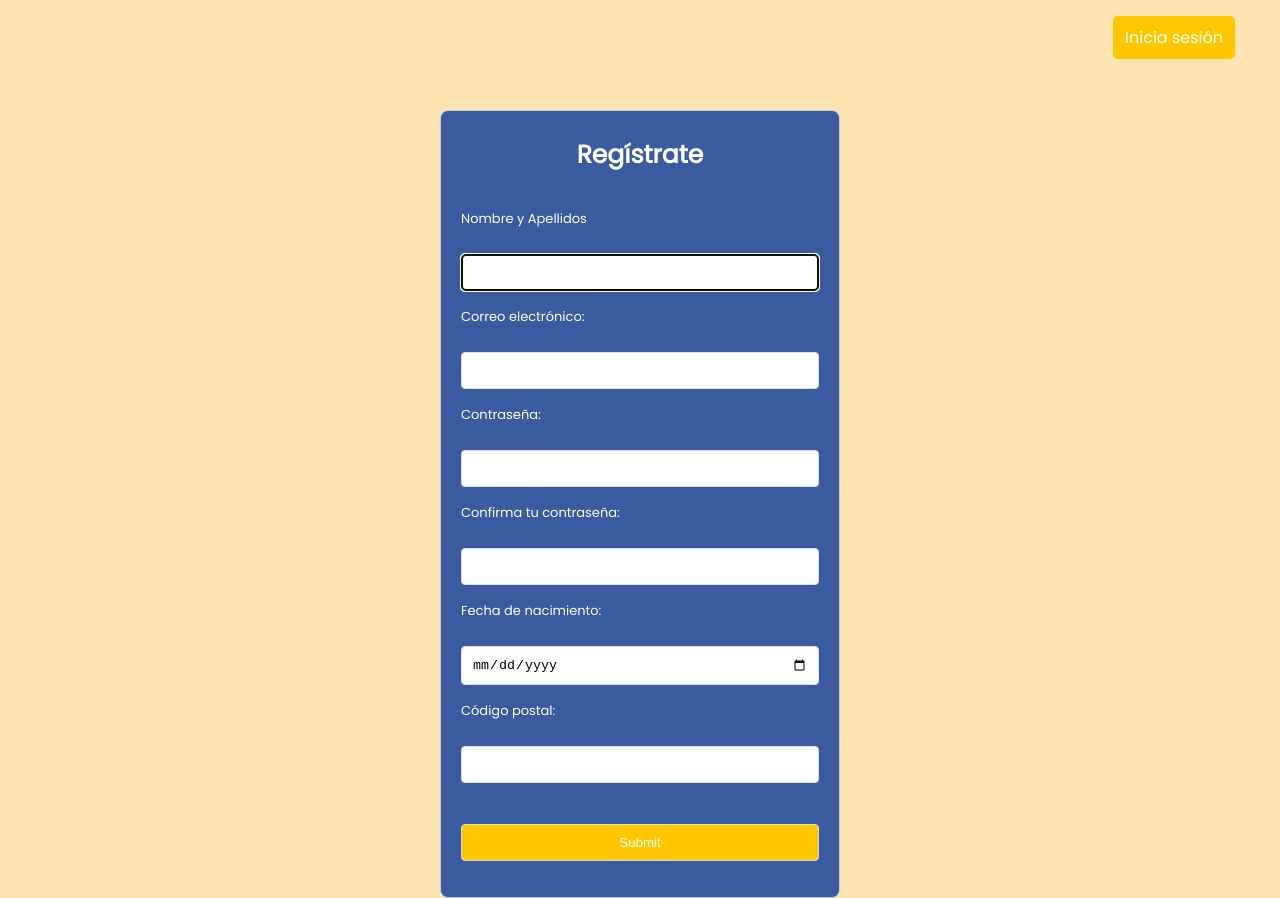
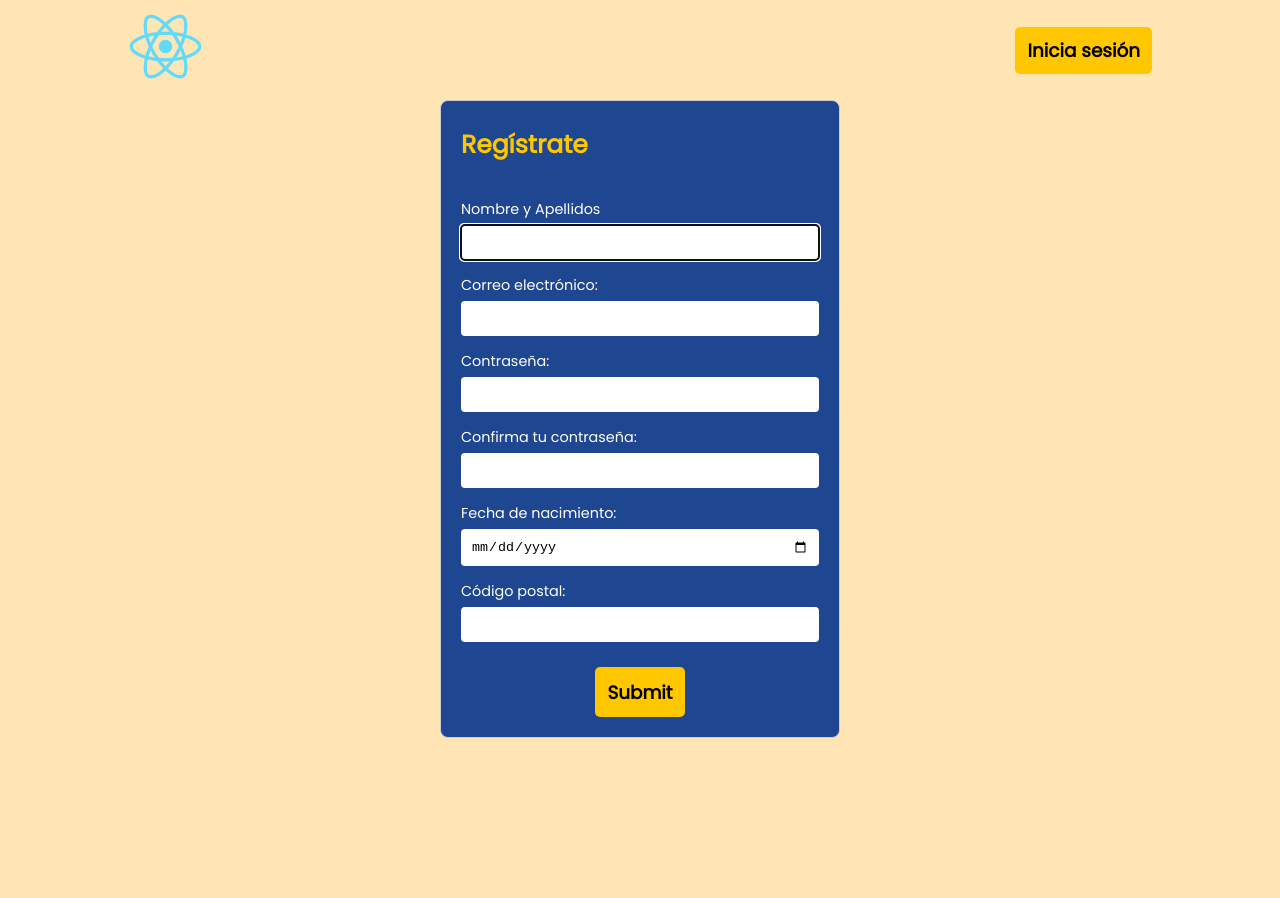
Before and after one commit to richardulloa/connecting_people, a React (Create React App) app in the folder conektin/: page /alta in a window 1280 px wide. After the commit the page ends 800 px from the top, so only its background shows below. Built offline with nearby package versions, Linux system fonts and the light colour scheme.

Commit message:
mejoras en alta

```diff
--- a/conektin/src/componentes/Alta.jsx
+++ b/conektin/src/componentes/Alta.jsx
@@ -1,6 +1,7 @@
 import React from 'react';
 import { useForm, } from 'react-hook-form';
 import './css/Alta.css'
+import { Link } from 'react-router-dom';
 
 
 function Alta() {
@@ -59,15 +60,15 @@ function Alta() {
         <div>
             <header>
                 <div className='cajita'>
-                    <a>Inicia sesión</a>
+                    <Link to={"/"}><img src="../logo512.png" alt="logo"/></Link>
+                    <Link className='inicioSesion'>Inicia sesión</Link>
                 </div>
             </header>
             <main>
                 <form id='altaUsuario' onSubmit={handleSubmit(recogerDatos)}>
                     <h1>Regístrate</h1>
                     <div className='pregunta'>
-                        <label id='altaUsuario' htmlFor='nombre'>Nombre y Apellidos</label>
-                        <br></br>
+                        <label className="labelPregunta" htmlFor='nombre'>Nombre y Apellidos</label>
                         <input id='nombre' autoFocus {...register('nombre', { required: true, maxLength: 30 })} />
                     </div>
                     {
@@ -81,8 +82,7 @@ function Alta() {
                     }
 
                     <div className='pregunta'>
-                        <label htmlFor='email'>Correo electrónico: </label>
-                        <br></br>
+                        <label className="labelPregunta" htmlFor='email'>Correo electrónico: </label>
                         <input type='email' id='email' {...register('email', { required: true, pattern: /^[A-Z0-9._%+-]+@[A-Z0-9.-]+\.[A-Z]{2,}$/i })} />
                     </div>
                     {
@@ -95,8 +95,7 @@ function Alta() {
                             <p className='errores'>Ingrese un correo electrónico válido</p>)
                     }
                     <div className='pregunta'>
-                        <label htmlFor='password'>Contraseña:</label>
-                        <br></br>
+                        <label className="labelPregunta" htmlFor='password'>Contraseña:</label>
                         <input type='password' id='password' {...register('password', { required: true, minLength: 6, })} />
                         {
                             errors.password && (
@@ -107,8 +106,7 @@ function Alta() {
                         }
                     </div>
                     <div className='pregunta'>
-                        <label htmlFor='confirmPassword'>Confirma tu contraseña:</label>
-                        <br></br>
+                        <label className="labelPregunta" htmlFor='confirmPassword'>Confirma tu contraseña:</label>
                         <input type='password' id='confirmPassword' {...register('confirmPassword', { validate: (value) => value === watch('password') })} />
                         {errors.confirmPassword && (
                             <div className='errores'>
@@ -118,8 +116,7 @@ function Alta() {
                     </div>
 
                     <div className='pregunta'>
-                        <label htmlFor='fechaNacimiento'>Fecha de nacimiento:</label>
-                        <br></br>
+                        <label className="labelPregunta" htmlFor='fechaNacimiento'>Fecha de nacimiento:</label>
                         <input type='date' id='fechaNacimiento' {...register('fechaNacimiento', {
                             required: true, validate: validateFechaNacimiento
                         })}
@@ -140,23 +137,17 @@ function Alta() {
                     </div>
 
                     <div className='pregunta'>
-                        <label htmlFor='cp'>Código postal:</label>
-                        <br />
+                        <label className="labelPregunta" htmlFor='cp'>Código postal:</label>
                         <input id='cp' {...register('cp', { required: true, maxLength: 5 })} />
                     </div>
-                    {errors.cp?.type === 'required' ?
-                        <div className="errores">Este campo es obligatorio</div>
-                        :
-                        null
+                    {errors.cp?.type === 'required'
+                        ? <div className="errores">Este campo es obligatorio</div>
+                        : null
                     }
                     {errors.cp?.type === 'maxLength' &&
                         <div className='errores'>La longitud del cp es máximo de 5 carácteres</div>
                     }
-                    <div className='pregunta'>
-                        <label></label>
-                        <br></br>
-                        <input type='submit' className='submit1' />
-                    </div>
+                    <input type='submit' className='submit1' />
                 </form>
             </main>
 
--- a/conektin/src/componentes/CrearFamilia.jsx
+++ b/conektin/src/componentes/CrearFamilia.jsx
@@ -4,7 +4,7 @@ import './css/CrearFamilia.css'
 import Navegador from './Navegador';
 
 function CrearFamilia() {
-    const { register, handleSubmit, formState: { errors }, reset, setFocus, } = useForm()
+    const { register, handleSubmit, formState: { errors }, reset, setFocus } = useForm()
 
     const datosFamilia = (datos) => {
 
@@ -57,7 +57,7 @@ function CrearFamilia() {
                     <div className='preguntaFamilia'>
                         <label htmlFor='descripccion' id='descripccion'>Describe tu família</label>
                         <p>Esto será lo que verá cualquier persona cuando accedan a al información de tu família, Podras actualizarlo más tarde si lo deseas.</p>
-                        <textarea id='descripccion' autoFocus {...register('descripccion', { required: true, minLength: 150, maxLength: 1000 })}></textarea>
+                        <textarea id='descripccion' {...register('descripccion', { required: true, minLength: 150, maxLength: 1000 })}></textarea>
                         {errors.descripccion?.type === 'required'
                             ? <div className='errores'>La descripción es obligatoria</div>
                             : null}
--- a/conektin/src/componentes/css/Alta.css
+++ b/conektin/src/componentes/css/Alta.css
@@ -1,20 +1,44 @@
-label {
-    display: block;
-    font-size: small;
-    text-align: justify;
-    color: white;
-
+.cajita {
+    width: 80%;
+    height: 100px;
+    margin: auto;
+    display: flex;
+    justify-content: space-between;
+    align-items: center;
 }
 
-.pregunta {
-    margin-bottom: 1px;
+.cajita img {
+    width: 75px;
 }
 
-form#altaUsuario > div > input {
+.cajita .inicioSesion {
+    text-decoration: none;
+    font-size: 1.15em;
+    font-weight: 700;
+    color: black;
+    background-color: #ffc700;
+    padding: 10px 12px;
+    border: none;
+    border-radius: 5px;
+    transition: 0.2s;
+}
+
+.cajita .inicioSesion:hover {
+    background-color: #d19100;
+}
+
+.labelPregunta {
+    display: block;
+    font-size: 0.9em;
+    color: white;
+    margin-bottom: 5px;
+}
+
+form#altaUsuario>div>input {
     width: 100%;
     padding: 10px;
     margin-bottom: 15px;
-    border: 1px solid #ddd;
+    border: none;
     border-radius: 4px;
     box-sizing: border-box;
 }
@@ -25,37 +49,17 @@ form#altaUsuario {
     padding: 20px;
     border: 1px solid #ccc;
     border-radius: 8px;
-    background-color: #3a5ba0;
-
+    background-color: #1f4690;
 }
 
-form > h1 {
+form#altaUsuario>h1 {
     text-align: justify;
     margin-top: 5px;
     margin-bottom: 35px;
     margin-left: 0;
     font-weight: bold;
     font-size: 25px;
-    color: white;
-}
-
-.cajita {
-    text-align: right;
-    margin-right: 30px;
-    font-size: medium;
-    cursor: pointer;
-    color: white;
-    padding: 10px 15px;
-    margin-top: 15px;
-    margin-bottom: 50px;
-
-}
-
-.cajita a {
-    background-color: #FFC700;
-    padding: 10px 12px;
-    border: none;
-    border-radius: 5px;
+    color: #ffc700;
 }
 
 .errores {
@@ -68,11 +72,22 @@ form > h1 {
     font-size: 0.8em;
 }
 
-.submit1{
-    color: white;
+.submit1 {
+    font-family: inherit;
+    font-weight: 700;
+    font-size: 1.15em;
+    display: block;
+    margin: 10px auto 0 auto;
+    color: black;
     background-color: #ffc700;
-    border: 1px solid #ccc;
-    border-radius: 8px;
+    border: none;
+    border-radius: 5px;
+    cursor: pointer;
+    width: 25%;
+    height: 50px;
+    transition: 0.2s;
+}
 
-
+.submit1:hover {
+    background: radial-gradient(#ffe5b4, #d19100)
 }
--- a/conektin/src/componentes/css/CrearFamilia.css
+++ b/conektin/src/componentes/css/CrearFamilia.css
@@ -56,7 +56,7 @@ label#nombreFamilia,
     background: #ffc700;
     border: none;
     border-radius: 8px;
-    width: 100px;
+    width: 15%;
     height: 50px;
     margin: auto;
     transition: 0.2s;
--- a/conektin/src/componentes/css/InicioSinLogin.css
+++ b/conektin/src/componentes/css/InicioSinLogin.css
@@ -8,7 +8,7 @@
 }
 
 .imglogo {
- width: 7%;
+  width: 75px;
 }
 
 .botones a {
@@ -82,7 +82,8 @@
 .enlacesimg,
 .fi,
 
-.ti,.ii {
+.ti,
+.ii {
   background-color: black;
   color: white;
 }
--- a/conektin/src/componentes/css/Navegador.css
+++ b/conektin/src/componentes/css/Navegador.css
@@ -113,6 +113,7 @@
     align-items: center;
     cursor: pointer;
     transition: 0.2s;
+    padding-right: 5px;
 }
 
 .crear-familia:hover {
```
